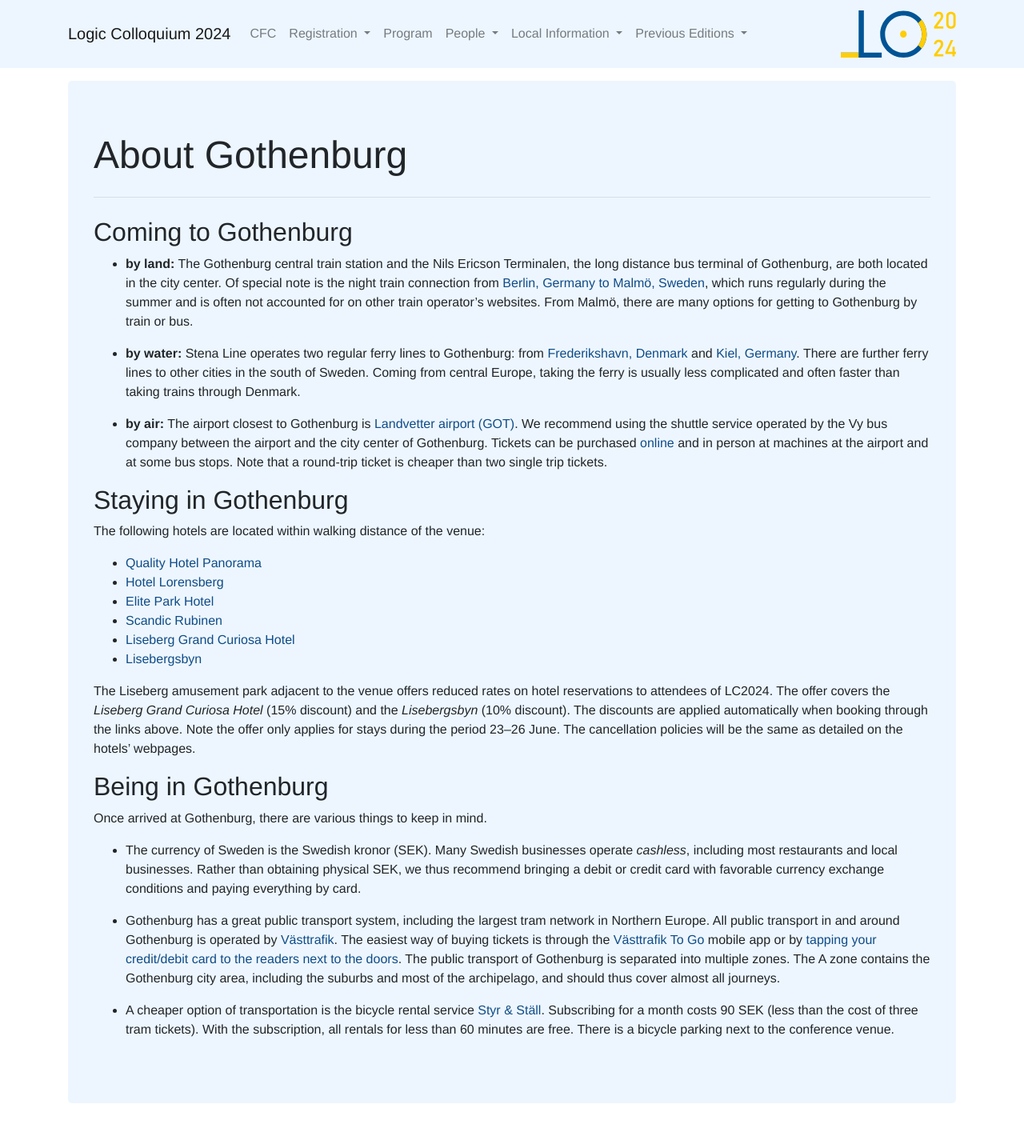
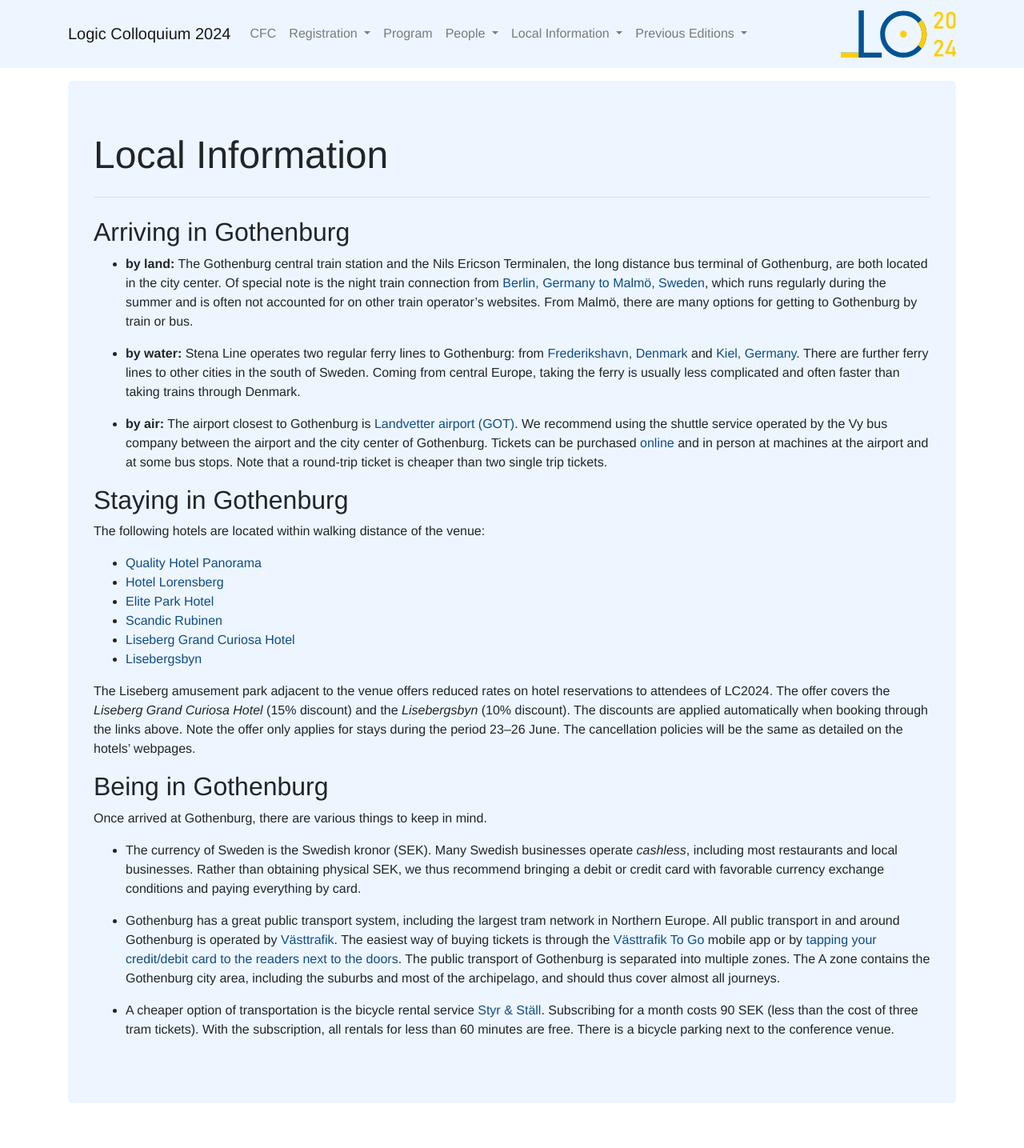
Before and after one commit to LC2024/LC2024.github.io, a Jekyll site: the page built from local_info/index.md, in a window 1280 px wide. Shown: the whole page at 80% size. Built offline with Jekyll 4.4.1, drawn with Linux system fonts in a browser that asks for light colours; some web fonts are replaced.

Commit message:
local info

```diff
--- a/local_info/index.md
+++ b/local_info/index.md
@@ -1,10 +1,10 @@
 ---
 layout: default
-title: About Gothenburg
+title: Local Information
 ---
 
 
-## Coming to Gothenburg
+## Arriving in Gothenburg
 
 - **by land:**
   The Gothenburg central train station and the Nils Ericson Terminalen, the long
```
